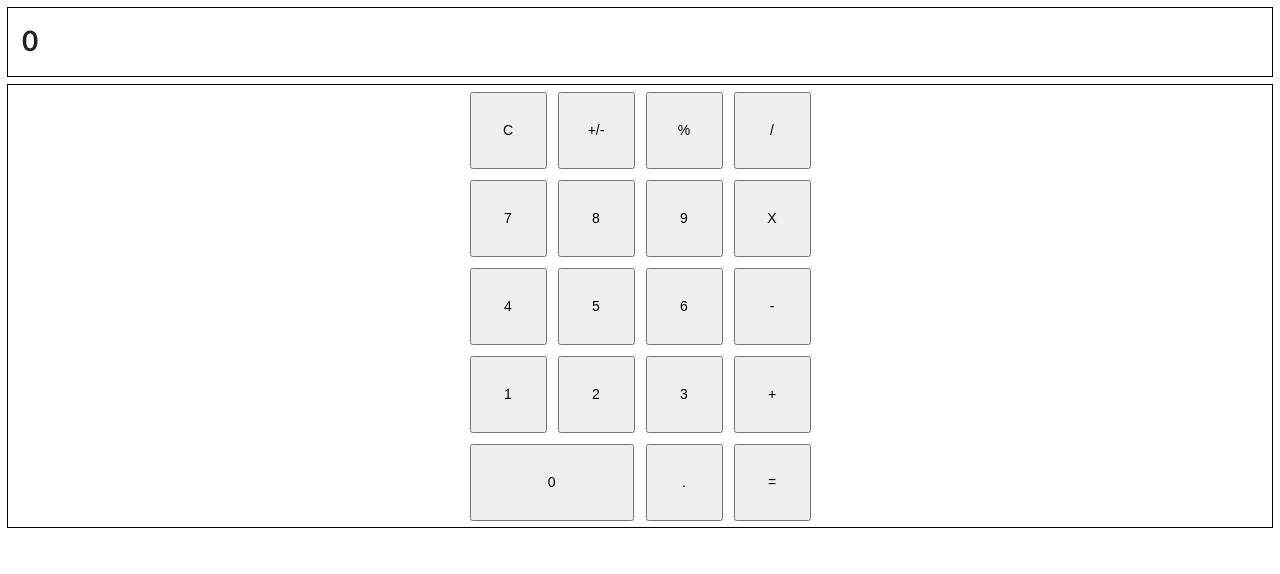
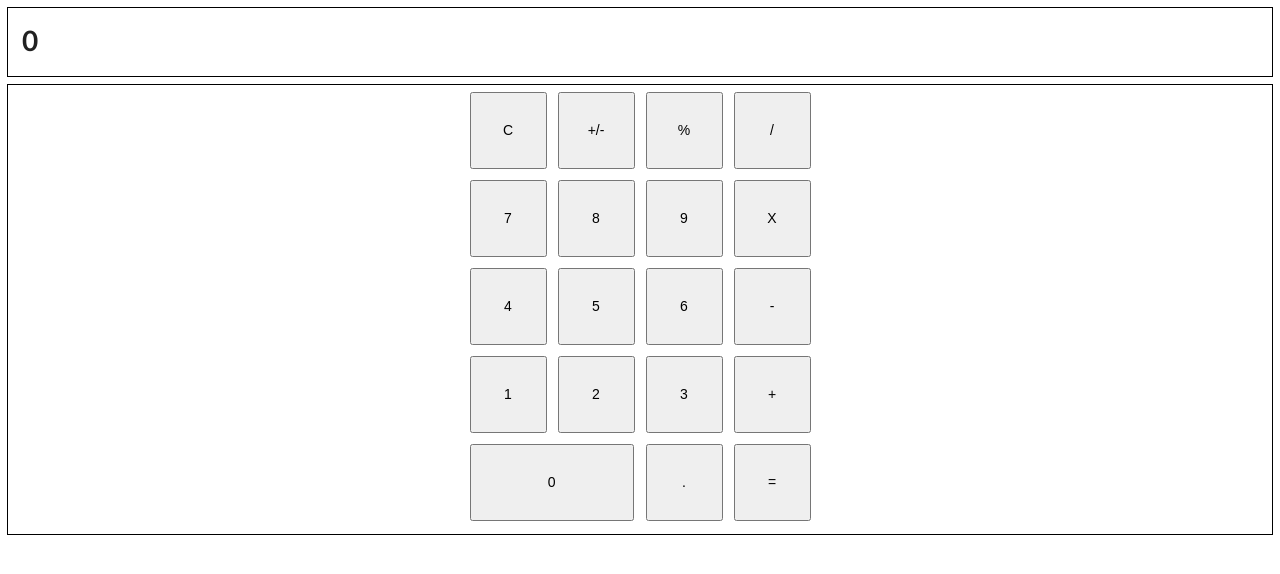
Before and after one commit to syedishmam/calculator, a React (Create React App) app in the folder react_calc/: page / in a window 1280 px wide. Shown: the top 574 px of the page. Built offline with nearby package versions, Linux system fonts and the light colour scheme.

Commit message:
Add padding

```diff
--- a/react_calc/src/styles/ButtonPad.css
+++ b/react_calc/src/styles/ButtonPad.css
@@ -1,4 +1,5 @@
 .buttonPadContainer {
     margin-top: .5rem;
+    padding-bottom: .5rem;
     border: black solid 1px;
 }
```
